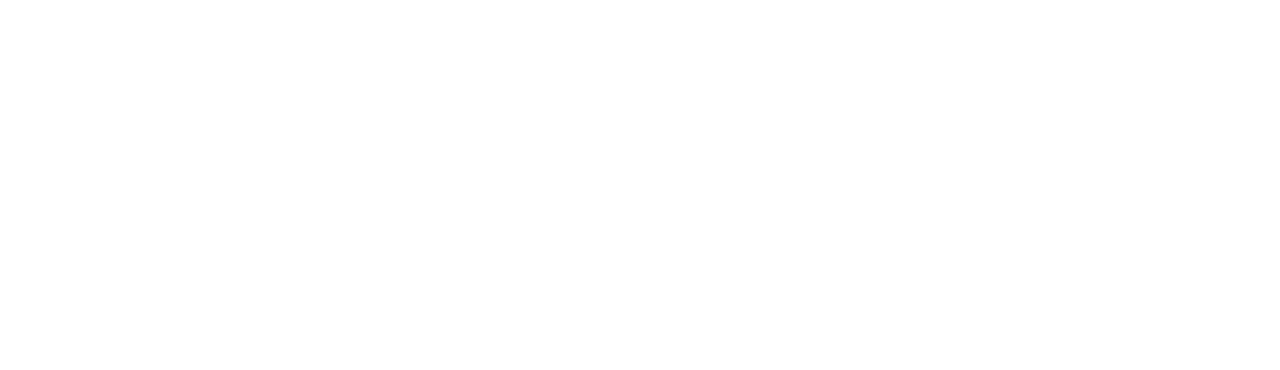
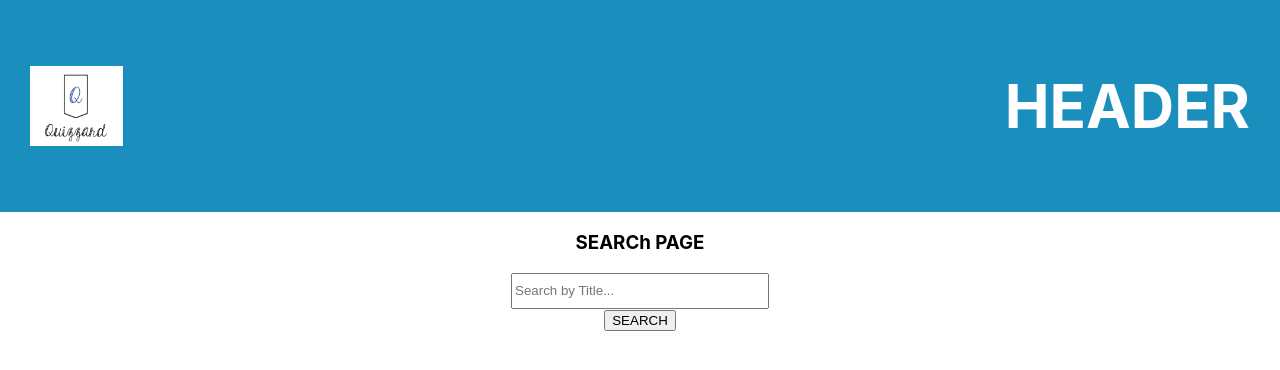
Before and after one commit to one4alldevmountain/Quizzard, a React (Create React App) app: page /#/Search in a window 1280 px wide. Shown: the top 370 px of the page. Built offline with nearby package versions, Linux system fonts and the light colour scheme.

Commit message:
routers-finished

```diff
--- a/src/Components/Auth/LoginView.js
+++ b/src/Components/Auth/LoginView.js
@@ -45,9 +45,9 @@ var Register = (props) => {
                                     <p className="signup-text">sign up</p>
                                 </Link>
 
-                                <button className="login-button" >
+                                <Link to="/Homepage" className="login-button" >
                                     Login
-                                </button>
+                                </Link>
                             </div>
 
                         </section>
--- a/src/Components/Header/Header.scss
+++ b/src/Components/Header/Header.scss
@@ -1,7 +1,15 @@
 .header {
-    padding: 60px;
+  display: flex;
+  flex-direction: row;
+  justify-content: space-between;
+  align-items: center;
+    padding: 30px;
     text-align: center;
-    background: #1abc9c;
+    background: #1a8ebc;
     color: white;
     font-size: 30px;
   }
+
+  .logo-header{
+    height: 80px;
+  }
--- a/src/Components/Header/HeaderView.js
+++ b/src/Components/Header/HeaderView.js
@@ -1,8 +1,16 @@
-import React from 'react'
+import React from 'react';
+import logo1 from '../images/logo1.png';
+import './Header.scss';
+
+
 
 export default function HeaderView() {
     return (
         <div className="header">
+            <img
+            className="logo-header"
+            src={logo1}
+            />
             <h1>HEADER</h1>
         </div>
     )
--- a/src/Components/Home/HomeView.js
+++ b/src/Components/Home/HomeView.js
@@ -0,0 +1,28 @@
+import React from 'react';
+import HeaderView from '../Header/HeaderView';
+import { Link } from 'react-router-dom';
+
+
+
+const Home = (props) => {
+    return (
+        <div>
+            <HeaderView />
+
+
+            <div className="home-top">
+                <div className="user-info">
+
+                </div>
+                <div className="quiz-btns">
+                        <Link to="/Search">Find</Link>
+                        <Link to="/Form">Create</Link>
+                </div>
+
+            </div>
+        </div>
+    );
+}
+
+
+export default Home;
--- a/src/Components/Search/SearchView.js
+++ b/src/Components/Search/SearchView.js
@@ -1,4 +1,6 @@
 import React, { Component } from "react";
+import './Search.scss';
+import HeaderView from "../Header/HeaderView";
 // import axios from "axios";
 
 class SearchView extends Component {
@@ -22,6 +24,7 @@ class SearchView extends Component {
     let { searchResults, title } = this.state;
     return (
       <div>
+        <HeaderView />
         <center>
           <h3>SEARCh PAGE</h3>
         </center>
--- a/src/routes.js
+++ b/src/routes.js
@@ -3,6 +3,9 @@ import LandingView from './Components/Landing/LandingView';
 import GetQuizByPin from './Components/GetQuizByPin/GetQuizByPinView';
 import RegisterView from './Components/Auth/RegisterView';
 import LoginView from './Components/Auth/LoginView';
+import HomeView from './Components/Home/HomeView';
+import SearchView from './Components/Search/SearchView';
+import FormView from './Components/Form/FormView';
 import { Switch, Route } from 'react-router-dom';
 
 
@@ -15,6 +18,9 @@ export default (
        <Route component={GetQuizByPin} path="/Pin" />
        <Route component={RegisterView} path="/Register" />
        <Route component={LoginView} path="/Login" />
+       <Route component={HomeView} path="/Homepage" />
+       <Route component={SearchView} path="/Search" />
+       <Route component={FormView} path="/Form" />
     </Switch>
 
 )
```
